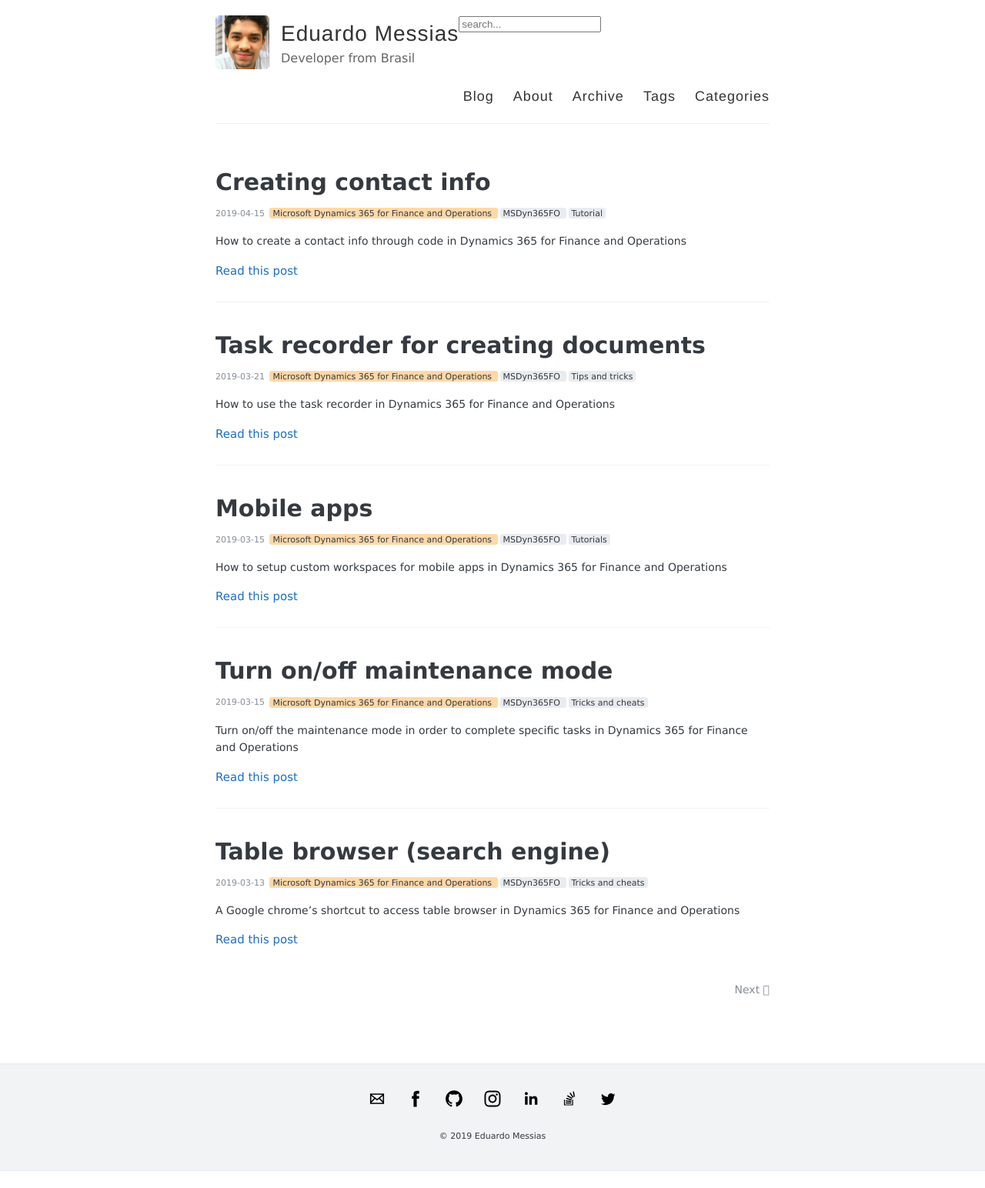
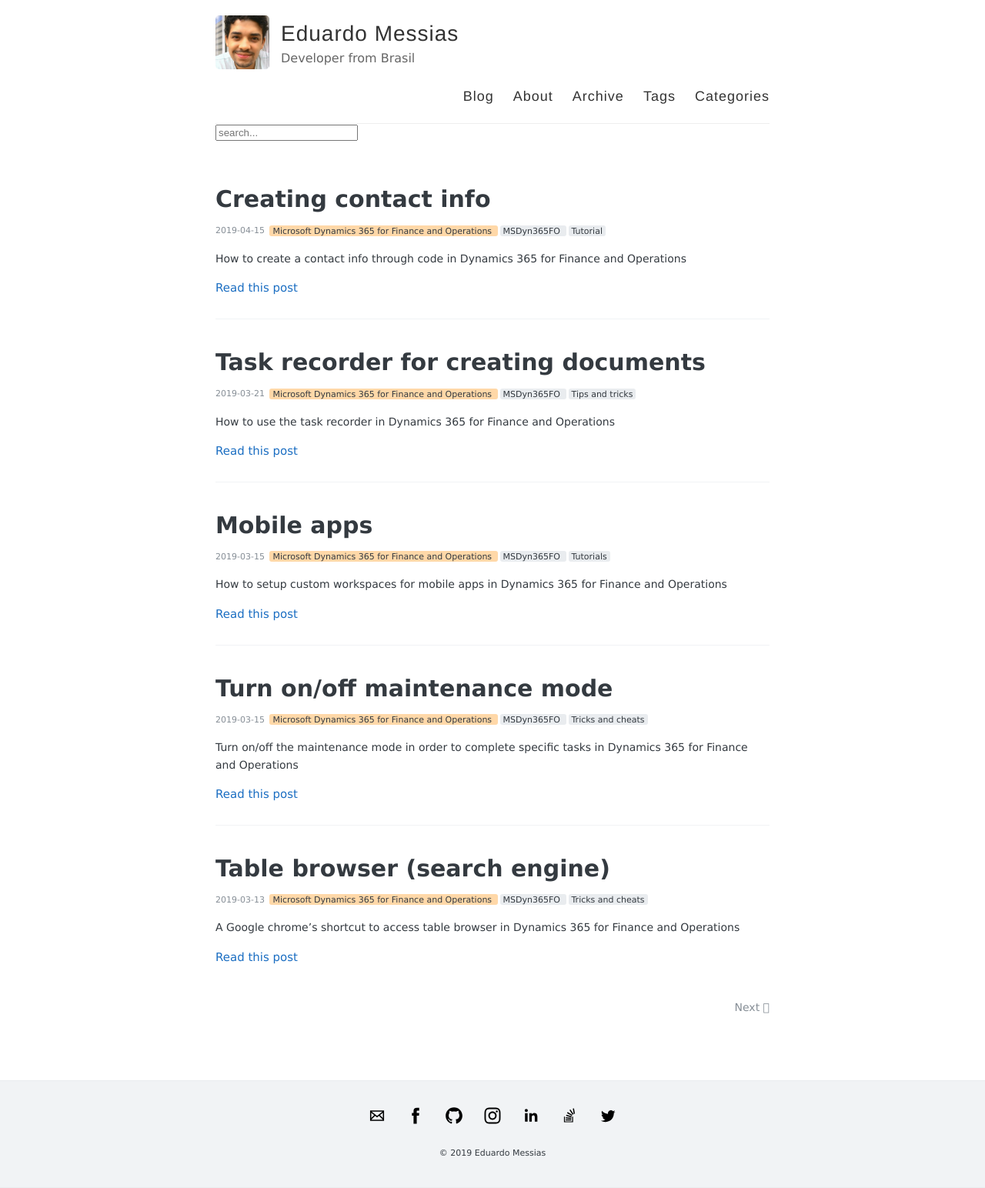
Before and after one commit to eduardomessias/eduardomessias.github.io, a Jekyll site: the page built from index.html, in a window 1280 px wide. Shown: the whole page at 77% size. Built offline with Jekyll 4.4.1, drawn with Linux system fonts in a browser that asks for light colours; the list of posts is cut into pages by our own code; before the commit the page ends 1522 px from its top, so only the background shows below that.

Commit message:
Update nav.html

```diff
--- a/_includes/nav.html
+++ b/_includes/nav.html
@@ -10,8 +10,6 @@
         <p class="site-description">{{ site.description }}</p>
       </div>
 
-      {% include search.html %}
-
       <nav>
         {% for nav in site.navigation %}
         {% if nav.url contains 'http://' or nav.url contains 'https://' %}
@@ -22,5 +20,7 @@
         {% endfor %}
       </nav>
     </header>
+
+    {% include search.html %}
   </div>
 </div>
```
